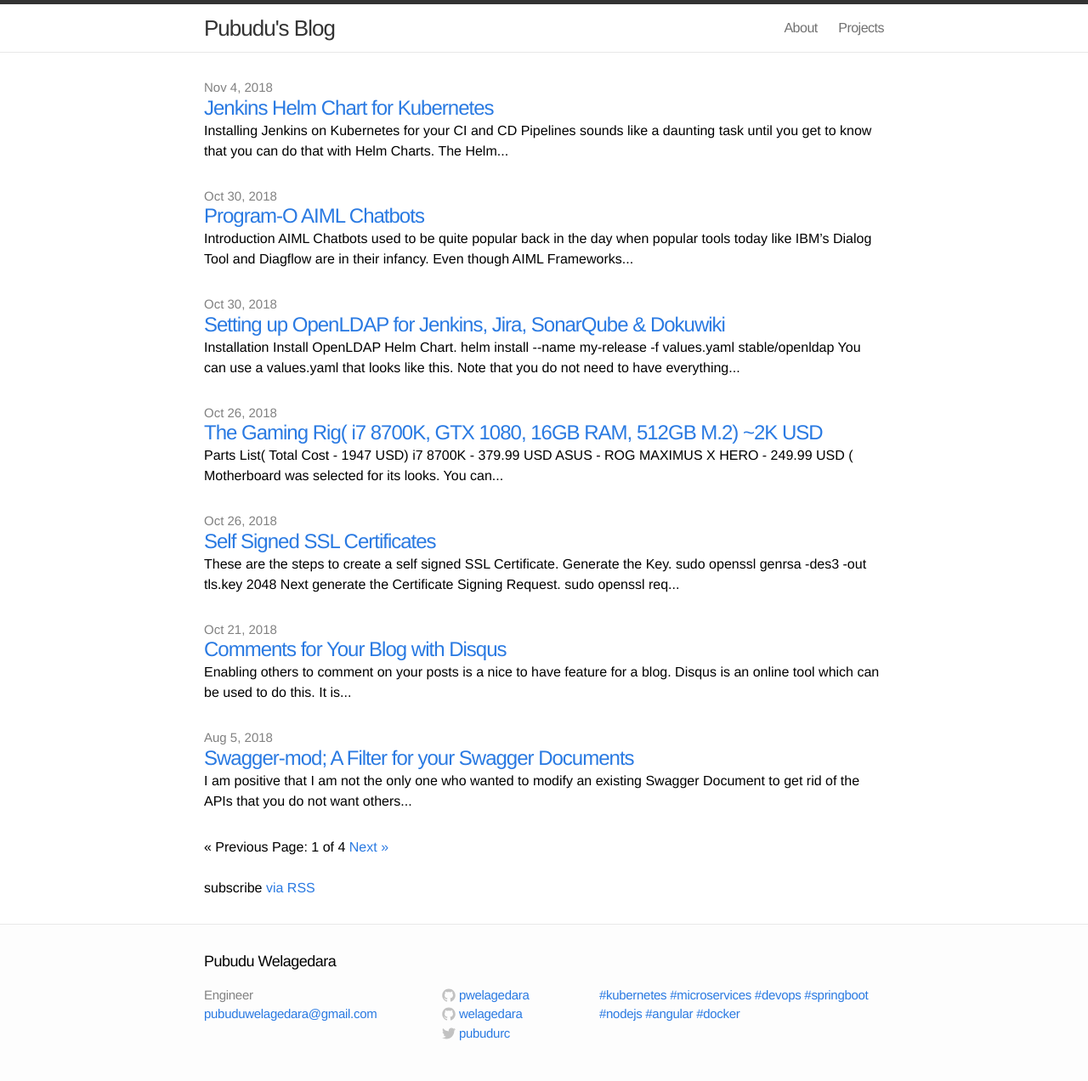
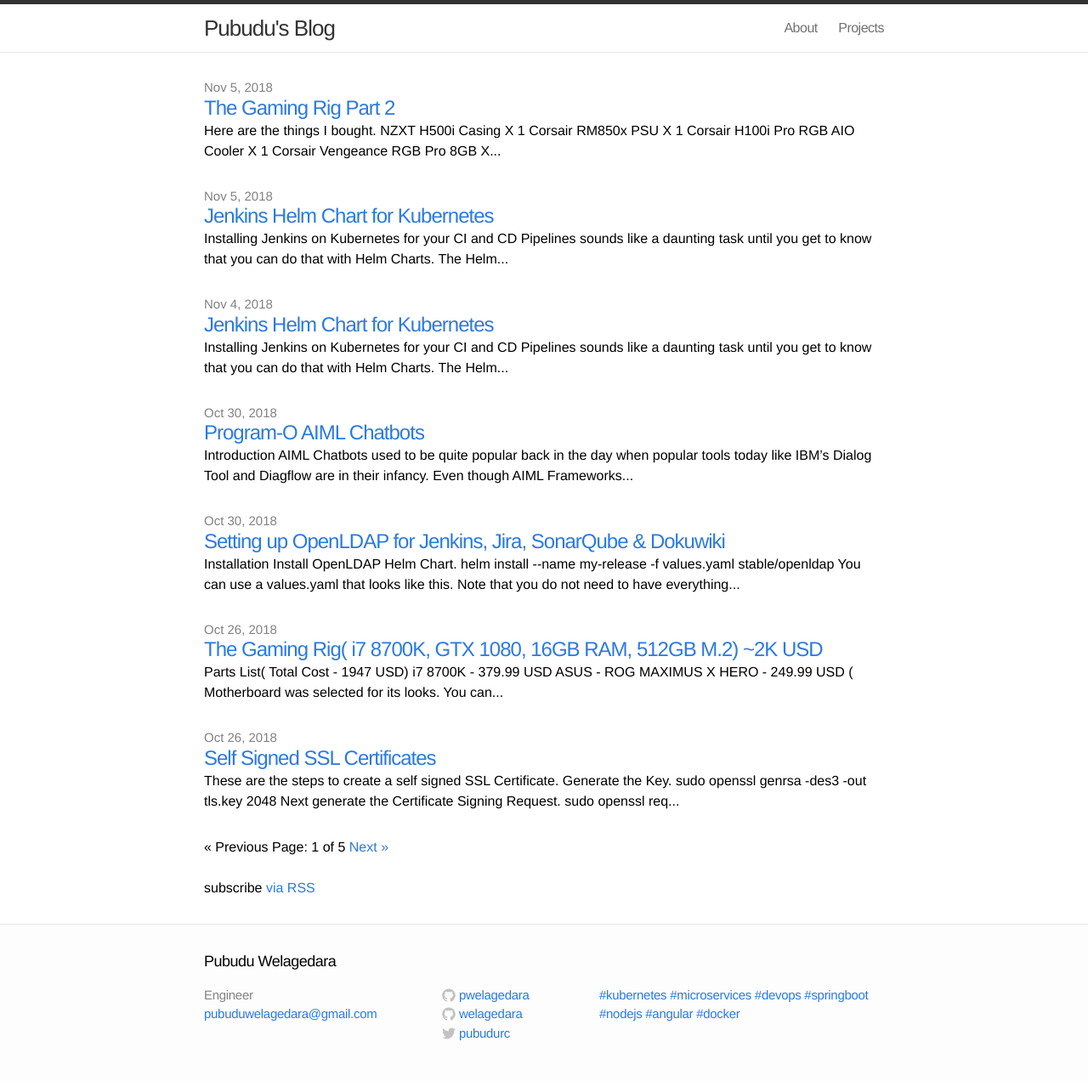
Before and after one commit to welagedara/welagedara.github.io, a Jekyll site: the page built from index.html, in a window 1280 px wide. Shown: the whole page at 85% size. Built offline with Jekyll 4.4.1, drawn with Linux system fonts in a browser that asks for light colours; the list of posts is cut into pages by our own code.

Commit message:
the rig article

````diff
--- /dev/null
+++ b/_posts/2018-11-05-jenkins.md
@@ -0,0 +1,95 @@
+---
+layout: post
+title: "Jenkins Helm Chart for Kubernetes"
+categories: junk
+author: "Pubudu Welagedara"
+meta: "Jenkins"
+comments: true
+---
+
+Installing Jenkins on Kubernetes for your CI and CD Pipelines sounds like a daunting task until you get to know that you can do that with Helm Charts.
+
+The Helm Chart for Jenkins is avilable [here][helm_chart].
+
+## Installation
+
+First you need to specify your overrides in a YAML file. Let' call it `jenkins-values.yaml`. Refer to `values.yaml` in the Helm Chart to figure out what can be overridden.
+
+My overrides look like this.
+
+```yaml
+Master:
+  ServiceType: ClusterIP
+  InstallPlugins:
+      - kubernetes:0.12
+      - workflow-aggregator:2.5
+      - workflow-job:2.15
+      - credentials-binding:1.13
+      - git:3.5.1
+      - pipeline-github-lib:1.0
+      - ghprb:1.39.0
+      - blueocean:1.1.7
+      - ldap:1.20
+      - matrix-auth:2.2
+      - slack:2.3
+  AdminPassword: admin
+  ScriptApproval:
+      - "method groovy.json.JsonSlurperClassic parseText java.lang.String"
+      - "method hudson.model.Actionable getActions"
+      - "method java.lang.Class isInstance java.lang.Object"
+      - "method jenkins.plugins.git.AbstractGitSCMSource$SCMRevisionImpl getHash"
+      - "method jenkins.scm.api.SCMRevisionAction getRevision"
+      - "method org.jenkinsci.plugins.workflow.support.steps.build.RunWrapper getRawBuild"
+      - "new groovy.json.JsonSlurperClassic"
+      - "staticMethod org.codehaus.groovy.runtime.DefaultGroovyMethods toBoolean java.lang.Boolean"
+```
+
+You can use a shell script which looks like this to deploy your Helm Chart. Let's call this `deploy.sh`. Pass two commandline to override the default Release Name and the Namespace.
+
+```bash
+#!/bin/bash
+
+# Deploys Jenkins
+
+RELEASE_NAME=${1:-jenkins}
+NAMESPACE=${2:-default}
+
+helm install -n $RELEASE_NAME --namespace $NAMESPACE -f ./jenkins-values.yaml stable/jenkins
+```
+
+## Verification
+
+To verify your installation, you can create a Pipeline Projects and run the Pipeline Script below.
+
+```groovy
+def label = "mypod-${UUID.randomUUID().toString()}"
+
+podTemplate(label: label, containers: [
+    containerTemplate(name: 'maven', image: 'maven:3.3.9-jdk-8-alpine', ttyEnabled: true, command: 'cat'),
+    containerTemplate(name: 'golang', image: 'golang:1.8.0', ttyEnabled: true, command: 'cat')
+  ]) {
+
+    node(label) {
+        stage('Get a Maven project') {
+            git 'https://github.com/jenkinsci/kubernetes-plugin.git'
+            container('maven') {
+                sh 'pwd'
+                sh 'ls'
+            }
+        }
+
+        stage('Get a Golang project') {
+            git url: 'https://github.com/hashicorp/terraform.git'
+            container('golang') {
+                sh """
+                pwd
+                ls
+                """
+            }
+        }
+
+    }
+}
+```
+
+[helm_chart]: https://github.com/helm/charts/tree/master/stable/jenkins
--- /dev/null
+++ b/_posts/2018-11-05-the-gaming-rig-part-two.md
@@ -0,0 +1,38 @@
+---
+layout: post
+title: "The Gaming Rig Part 2"
+categories: junk
+author: "Pubudu Welagedara"
+meta: "Computer Hardware"
+comments: true
+---
+
+Here are the things I bought.
+
+- NZXT H500i Casing X 1
+{% assign image = "1-rig.png" %}
+{% assign alt = "Visualization" %}
+{% include srcset.html %}
+
+- Corsair RM850x PSU X 1
+- Corsair H100i Pro RGB AIO Cooler X 1
+- Corsair Vengeance RGB Pro 8GB X 4
+- An Anti Static Wrist Wrap X 1
+- 250GB Samsung M.2 NVMe SSD X 1
+- RTX 2080 Founders Edition X 1
+{% assign image = "2-rig.png" %}
+{% assign alt = "Visualization" %}
+{% include srcset.html %}
+
+- Intel Core i7 8700K
+- Asus ROG Maximus XI Hero( Wi-Fi) Motherboard X 1
+{% assign image = "3-rig.png" %}
+{% assign alt = "Visualization" %}
+{% include srcset.html %}
+
+- High refresh rate Alienware Gaming Monitor X 1
+- Alienware Gaming Keyboard X 1
+- Alienware Gaming Mouse X 1
+{% assign image = "4-rig.png" %}
+{% assign alt = "Visualization" %}
+{% include srcset.html %}
````
Also changed, not shown: _posts/2018-10-26-the-gaming-rig.md (+1 -1 lines), artifacts/1200/2-rig.png (added), artifacts/1200/3-rig.png (added), artifacts/1200/4-rig.png (added), artifacts/600/1-rig.png (added), artifacts/600/2-rig.png (added), artifacts/600/3-rig.png (added), artifacts/600/4-rig.png (added), artifacts/850/1-rig.png (added), artifacts/850/2-rig.png (added), 7 other files.
